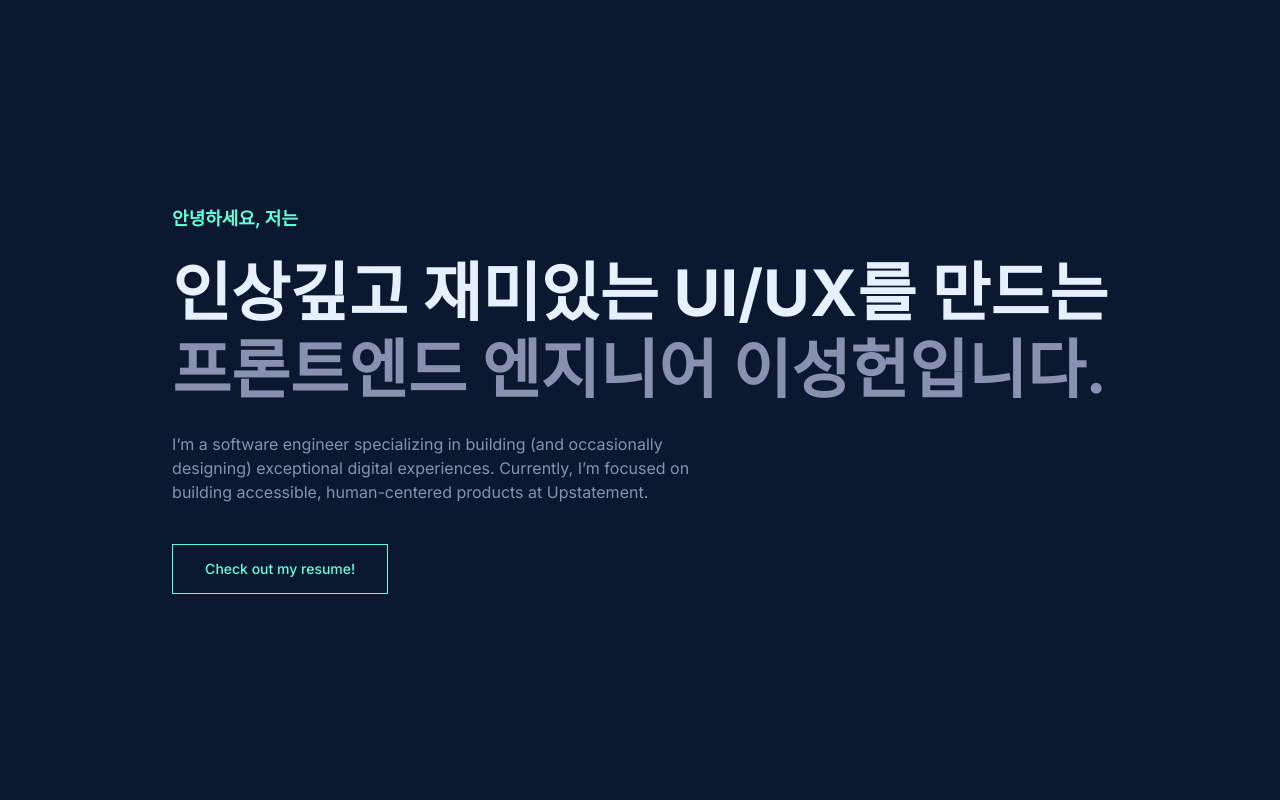
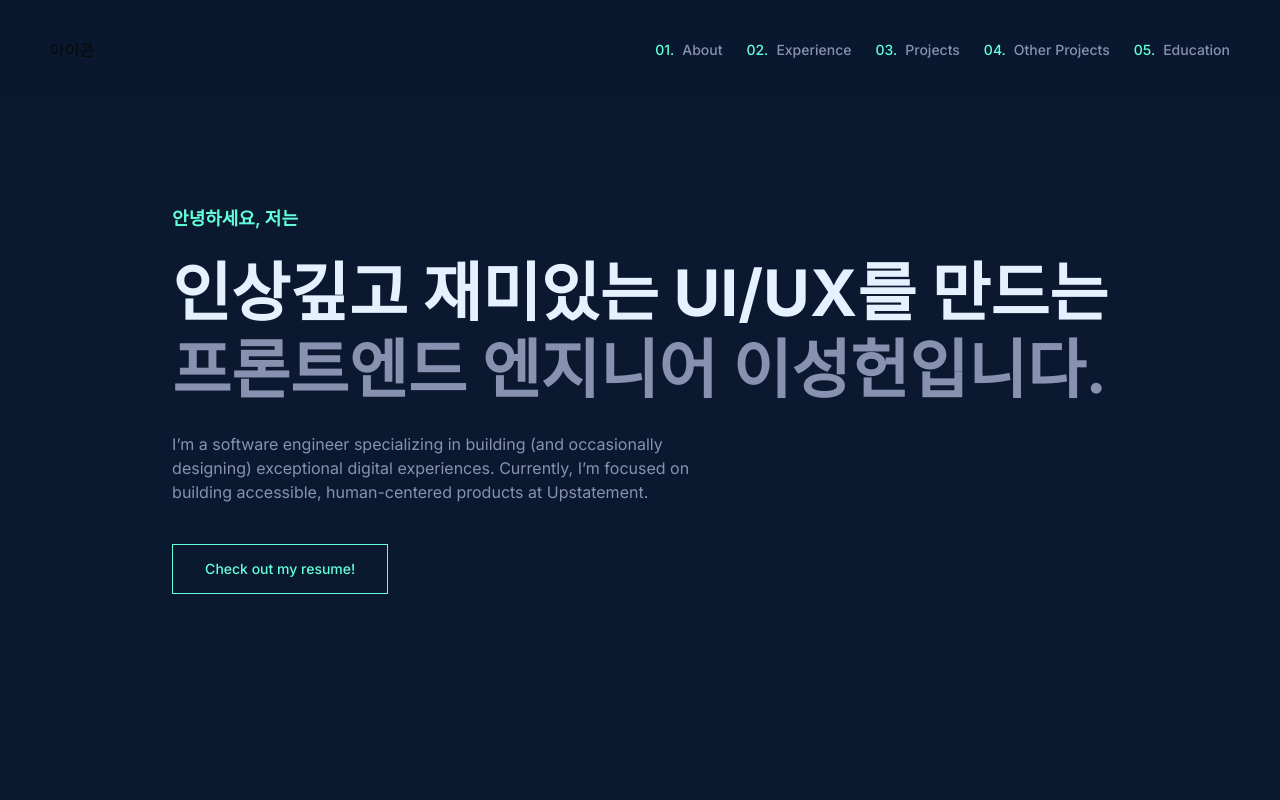
Before and after one commit to heondeam/shlee-resume, a Next.js app: page / in a window 1280 px wide. Shown: the top 800 px of the page. Built offline with nearby package versions, Linux system fonts and the light colour scheme.

Commit message:
feat: imple navbar

```diff
--- a/app/layout.tsx
+++ b/app/layout.tsx
@@ -1,22 +1,26 @@
-import type { Metadata } from "next";
-import { Inter } from "next/font/google";
-import "./globals.css";
+import type { Metadata } from 'next'
+import { Inter } from 'next/font/google'
+import './globals.css'
+import Navbar from '@components/common/navbar'
 
-const inter = Inter({ subsets: ["latin"] });
+const inter = Inter({ subsets: ['latin'] })
 
 export const metadata: Metadata = {
-  title: "Create Next App",
-  description: "Generated by create next app",
-};
+  title: 'Create Next App',
+  description: 'Generated by create next app'
+}
 
 export default function RootLayout({
-  children,
+  children
 }: Readonly<{
-  children: React.ReactNode;
+  children: React.ReactNode
 }>) {
   return (
     <html lang="en">
-      <body className={inter.className}>{children}</body>
+      <body className={inter.className}>
+        <Navbar />
+        {children}
+      </body>
     </html>
-  );
+  )
 }
--- /dev/null
+++ b/components/common/navbar.tsx
@@ -0,0 +1,30 @@
+'use client'
+
+import P5 from '@components/typography/p5'
+import Link from 'next/link'
+
+import { config } from '@config'
+
+export default function Navbar() {
+  const { navLinks } = config
+
+  return (
+    <nav className="fixed h-[100px] w-full top-0 left-0 bg-navbar z-[100] flex justify-between items-center px-[50px] backdrop-blur-sm">
+      <div>
+        <Link href="/">아이콘</Link>
+      </div>
+      <div>
+        <ul className="flex gap-6">
+          {navLinks.map((link, idx) => (
+            <Link href={link.link} aria-label={link.link} key={idx}>
+              <li className="group flex gap-2 cursor-pointer">
+                <P5 className="text-green">{`0${idx + 1}.`}</P5>
+                <P5 className="text-slate group-hover:text-green transition-custom">{link.name}</P5>
+              </li>
+            </Link>
+          ))}
+        </ul>
+      </div>
+    </nav>
+  )
+}
```
